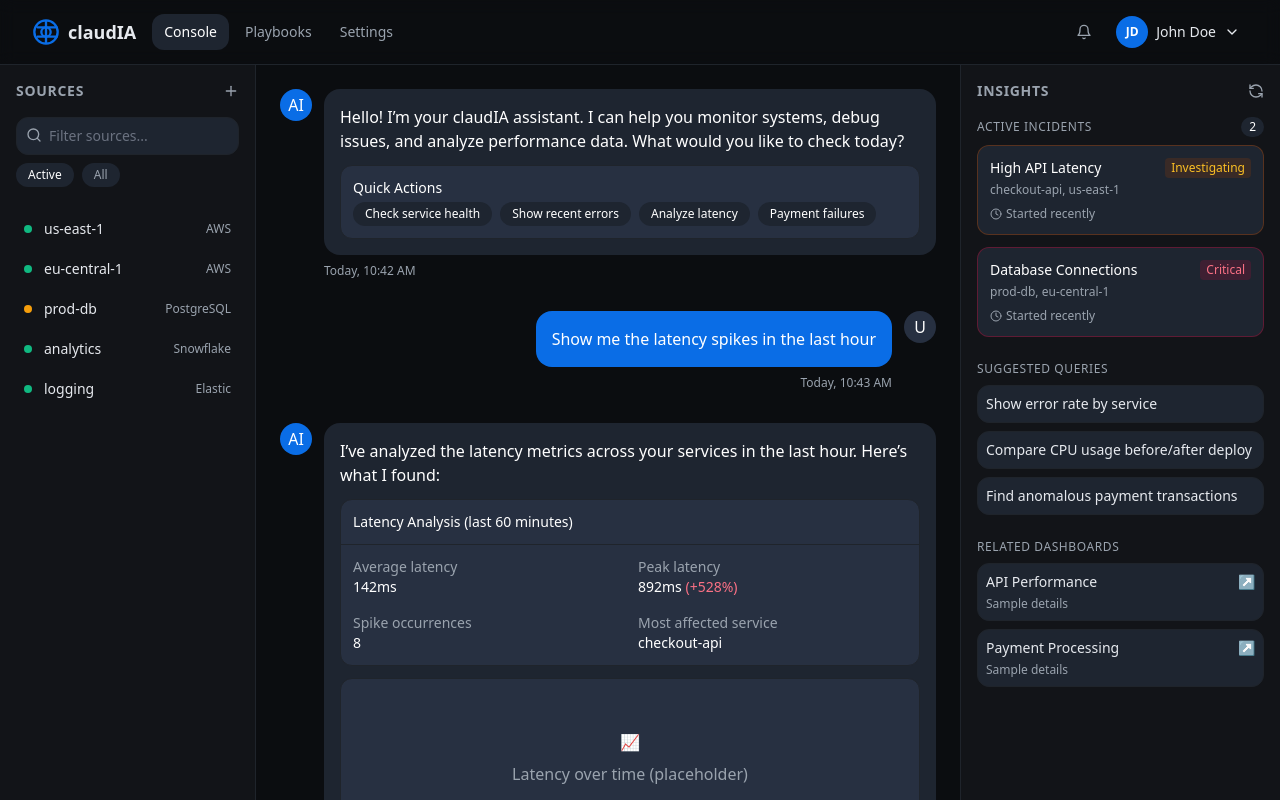
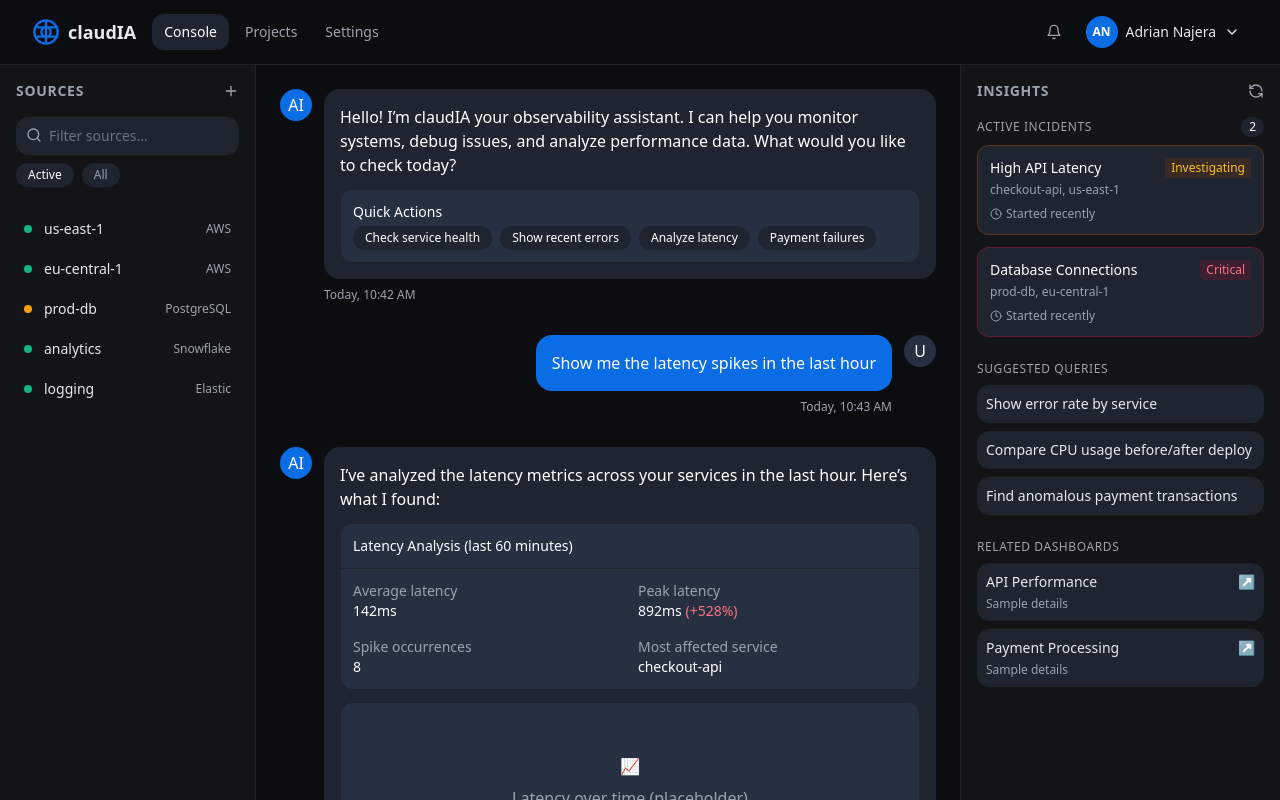
Before and after one commit to rogercsc20/obs_front, a Next.js app: page / in a window 1280 px wide. Shown: the top 800 px of the page. Built offline with nearby package versions, Linux system fonts and the light colour scheme.

Commit message:
first commit

```diff
--- a/src/app/layout.tsx
+++ b/src/app/layout.tsx
@@ -6,7 +6,7 @@ const inter = Inter({ subsets: ['latin'], variable: '--font-inter' })
 
 export const metadata: Metadata = {
   title: 'claudIA — Observability Assistant',
-  description: 'An Apple/ChatGPT-clean, dark-first UI for AI-powered observability.',
+  description: 'Clean UI for AI-powered observability.',
   icons: { icon: '/favicon.svg' }
 }
 
--- a/src/components/AppShell.tsx
+++ b/src/components/AppShell.tsx
@@ -27,7 +27,7 @@ export function AppShell({ children }: { children: React.ReactNode }) {
               </div>
               <nav className="hidden md:flex gap-1">
                 <a className="px-3 py-2 text-sm font-medium rounded-md bg-[#1e2530] text-white" href="#">Console</a>
-                <a className="px-3 py-2 text-sm font-medium rounded-md text-[#9AA3AE] hover:text-white hover:bg-[#1e2530]" href="#">Playbooks</a>
+                <a className="px-3 py-2 text-sm font-medium rounded-md text-[#9AA3AE] hover:text-white hover:bg-[#1e2530]" href="#">Projects</a>
                 <a className="px-3 py-2 text-sm font-medium rounded-md text-[#9AA3AE] hover:text-white hover:bg-[#1e2530]" href="#">Settings</a>
               </nav>
             </div>
@@ -38,8 +38,8 @@ export function AppShell({ children }: { children: React.ReactNode }) {
                 <Bell className="w-4 h-4" />
               </button>
               <button className="flex items-center gap-2 text-sm font-medium hover:bg-[#1e2530] rounded-full p-1 pr-2 focus-ring" aria-label="Profile menu">
-                <div className="w-8 h-8 rounded-full bg-brand flex items-center justify-center text-white text-xs font-bold">JD</div>
-                <span className="hidden md:inline">John Doe</span>
+                <div className="w-8 h-8 rounded-full bg-brand flex items-center justify-center text-white text-xs font-bold">AN</div>
+                <span className="hidden md:inline">Adrian Najera</span>
                 <ChevronDown className="w-4 h-4" />
               </button>
             </div>
--- a/src/components/ChatThread.tsx
+++ b/src/components/ChatThread.tsx
@@ -6,7 +6,7 @@ export function ChatThread() {
   return (
     <div className="space-y-8">
       <MessageBubble role="assistant" time="Today, 10:42 AM">
-        <p>Hello! I’m your claudIA assistant. I can help you monitor systems, debug issues, and analyze performance data. What would you like to check today?</p>
+        <p>Hello! I’m claudIA your observability assistant. I can help you monitor systems, debug issues, and analyze performance data. What would you like to check today?</p>
         <div className="mt-3 space-y-3">
           <div className="p-3 bg-[#273041] rounded-md border border-[var(--border)]">
             <h4 className="text-sm font-medium text-white mb-1">Quick Actions</h4>
```
